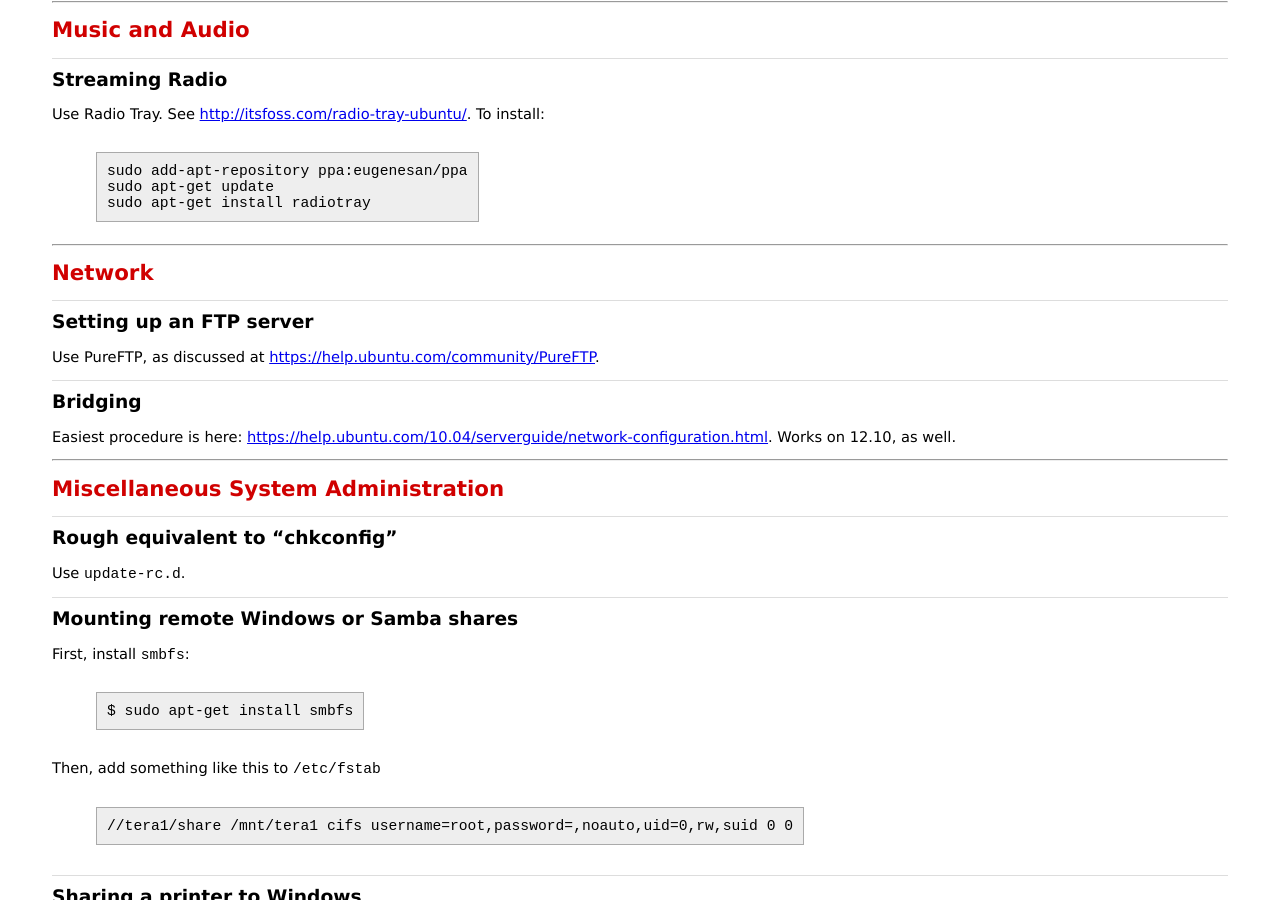
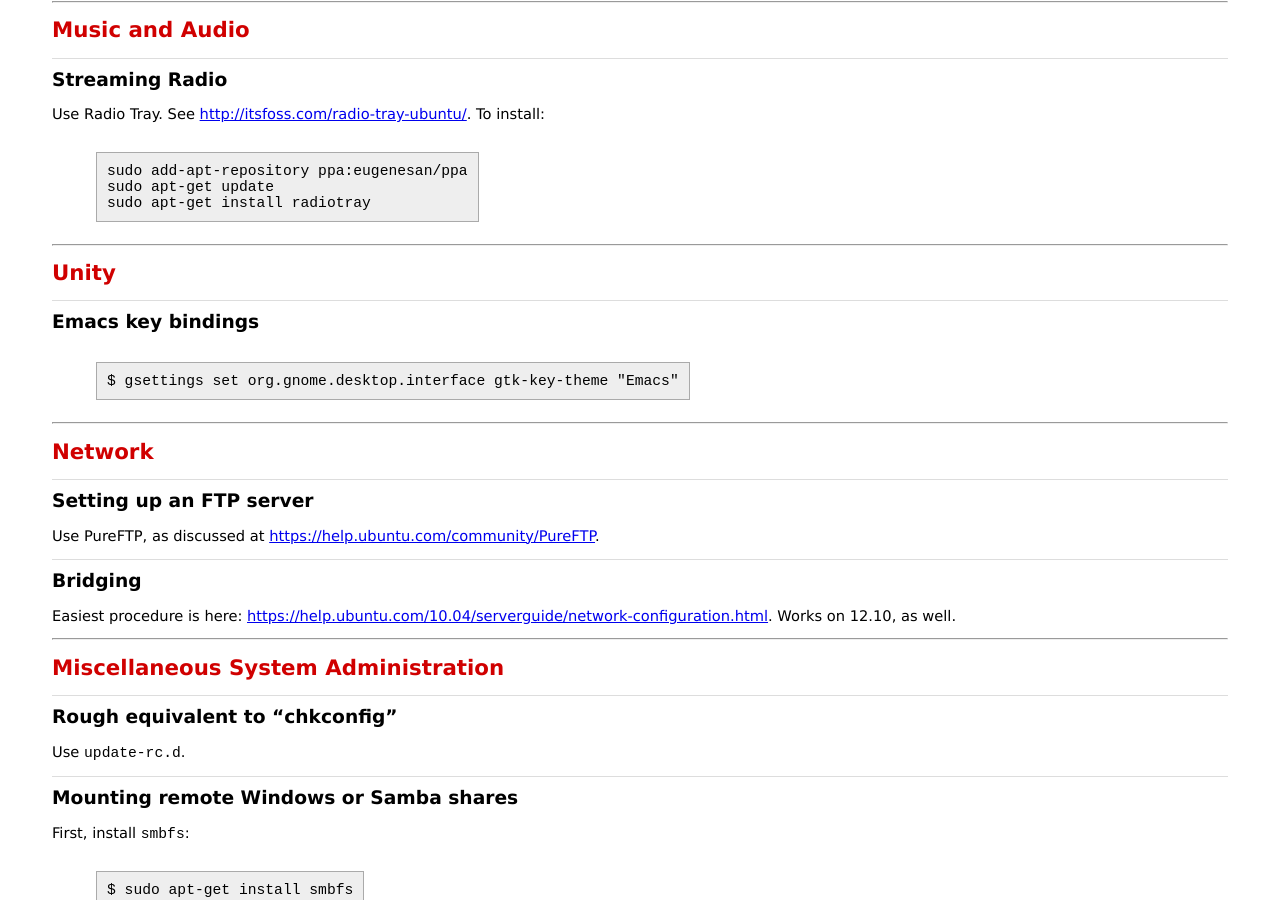
Before and after one commit to bmc/cheat-sheets, a Jekyll site: the page built from ubuntu.md, in a window 1280 px wide and 900 px high, scrolled down 1553 px. Built offline with Jekyll 4.4.1, drawn with Linux system fonts in a browser that asks for light colours; some of the changed text lies outside the part shown.

Commit message:
Emacs key bindings

```diff
--- a/ubuntu.md
+++ b/ubuntu.md
@@ -87,6 +87,14 @@ Use Radio Tray. See <http://itsfoss.com/radio-tray-ubuntu/>. To install:
     sudo add-apt-repository ppa:eugenesan/ppa
     sudo apt-get update
     sudo apt-get install radiotray
+
+----
+
+# Unity
+
+## Emacs key bindings
+
+    $ gsettings set org.gnome.desktop.interface gtk-key-theme "Emacs"
 
 ----
 
```
